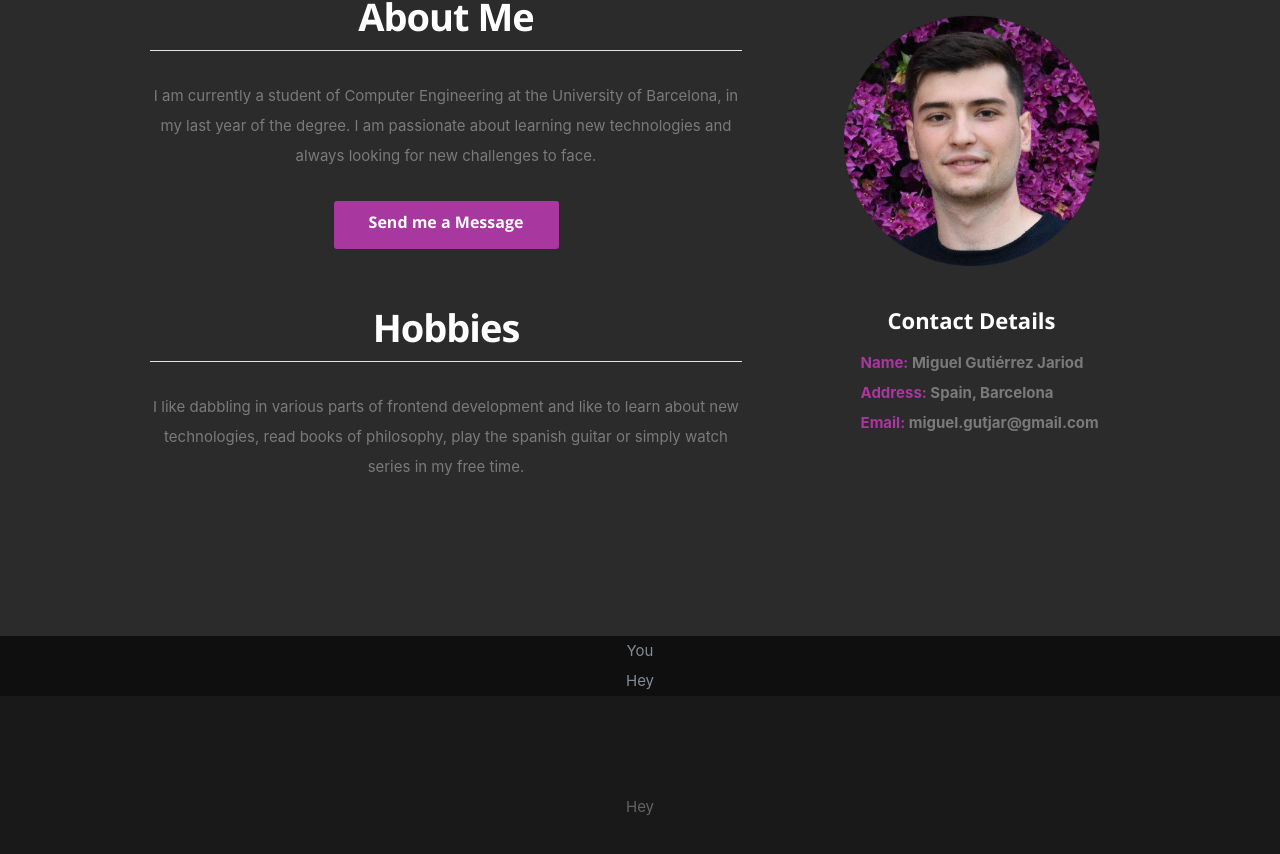
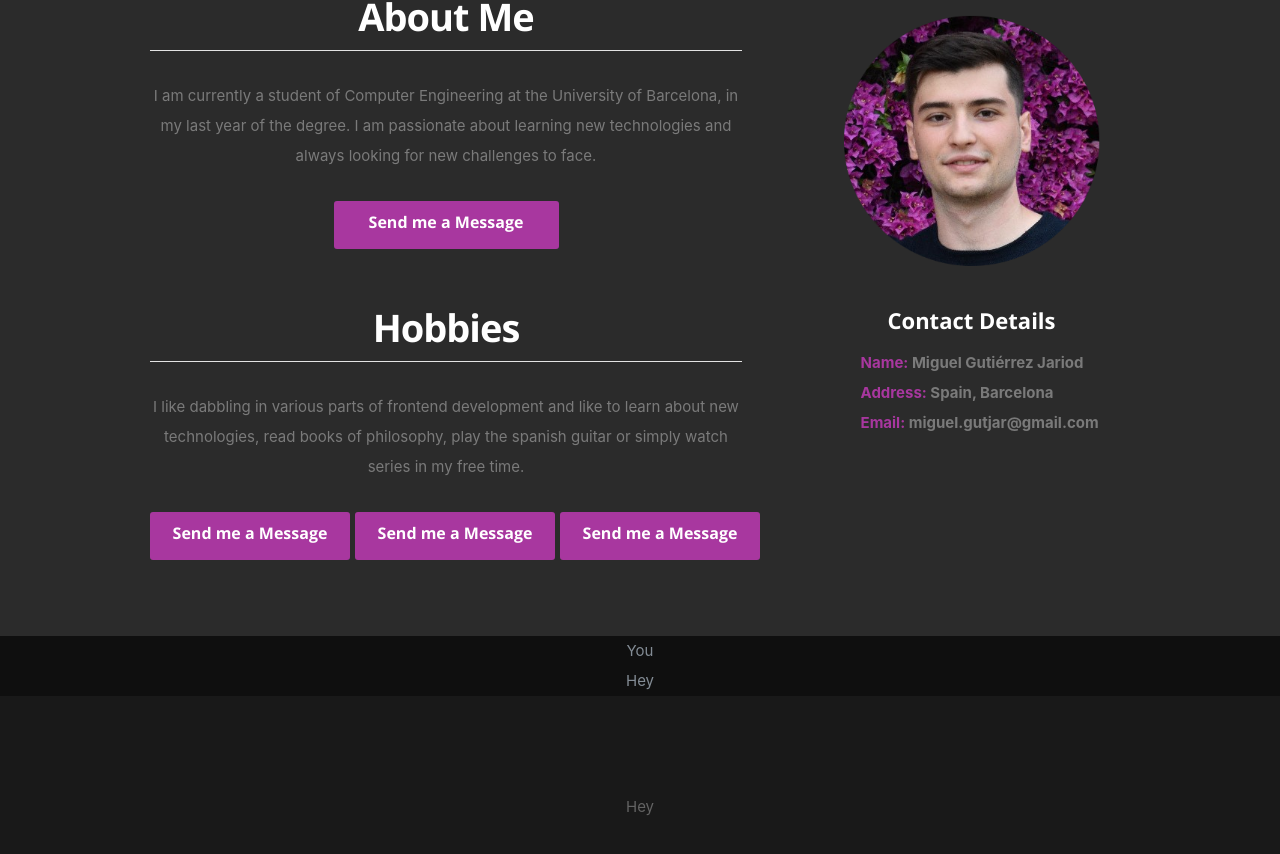
Before and after one commit to MikierXXV/Portfolio, a React (Create React App) app: page / in a window 1280 px wide. Shown: the part 964-1818 px from the top of the page. Built offline with nearby package versions, Linux system fonts and the light colour scheme.

Commit message:
un tercio for the elements basket, philo and films

```diff
--- a/public/css/default.css
+++ b/public/css/default.css
@@ -784,6 +784,13 @@ properly.
     clear: both;
 }
 
+.tercio {
+    display: grid;
+    grid-template-columns: 1fr 1fr 1fr;
+    gap: 5px;
+    align-items: center;
+}
+
 /*  2. Misc -------------------------------------------------------- */
 
 .remove-bottom { margin-bottom: 0 !important; }
--- a/src/components/About.js
+++ b/src/components/About.js
@@ -21,6 +21,11 @@ export default class About extends Component {
                         <h1 style={{color: "white"}}>Hobbies</h1>
                         <hr/>
                         <p>{resumeData.roleDescription}</p>
+                        <div className="tercio">
+                            <button className="download" onClick={() => { redirectEmail()}} style={{width: 200}}> Send me a Message </button>
+                            <button className="download" onClick={() => { redirectEmail()}} style={{width: 200}}> Send me a Message </button>
+                            <button className="download" onClick={() => { redirectEmail()}} style={{width: 200}}> Send me a Message </button>
+                        </div>
                     </div>
                     <div className="three columns">
                         <img src="images/CVfoto-rounded.png" alt="porfolio pic" style={{height: 300, width: 280}} />
```
